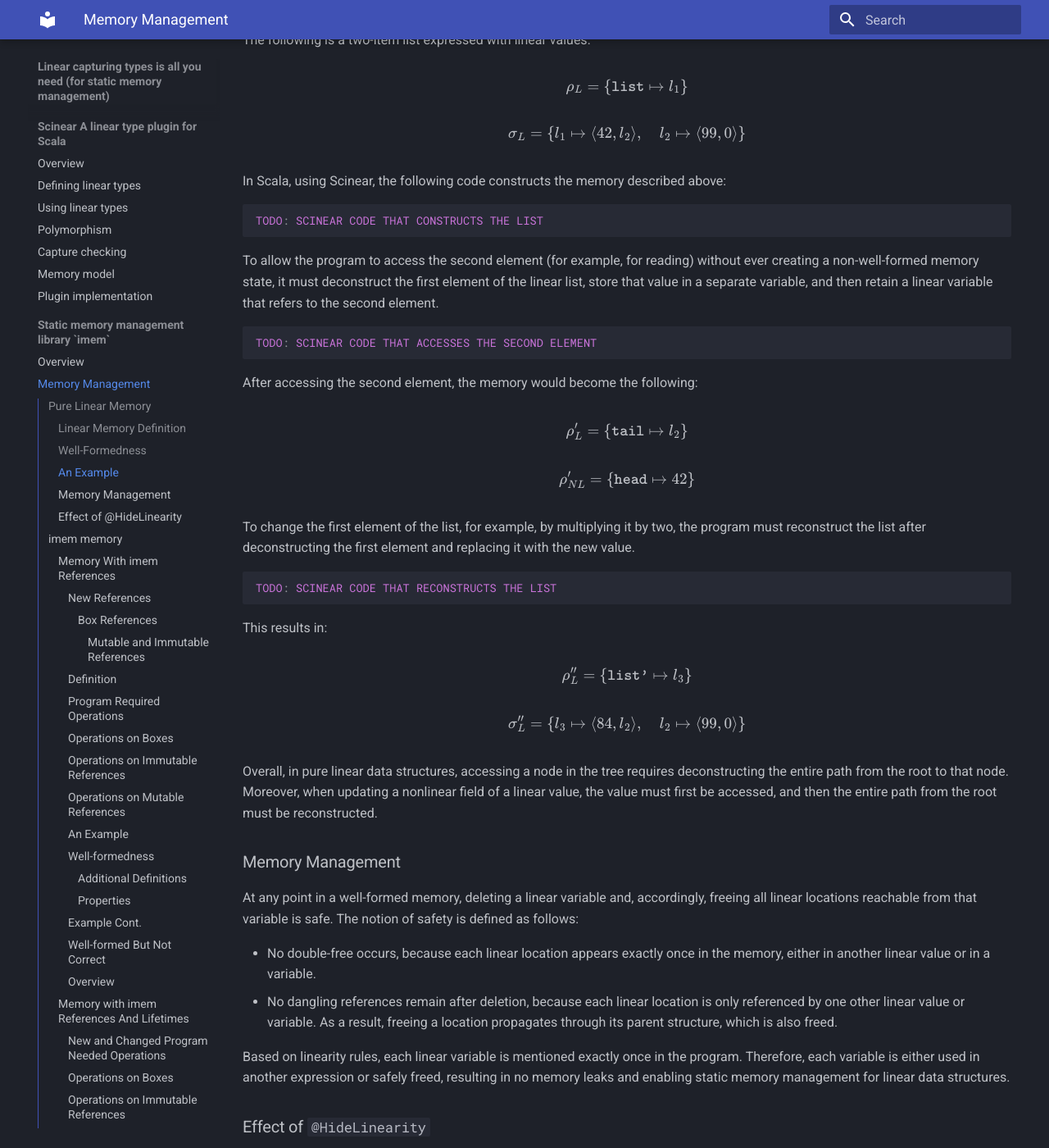
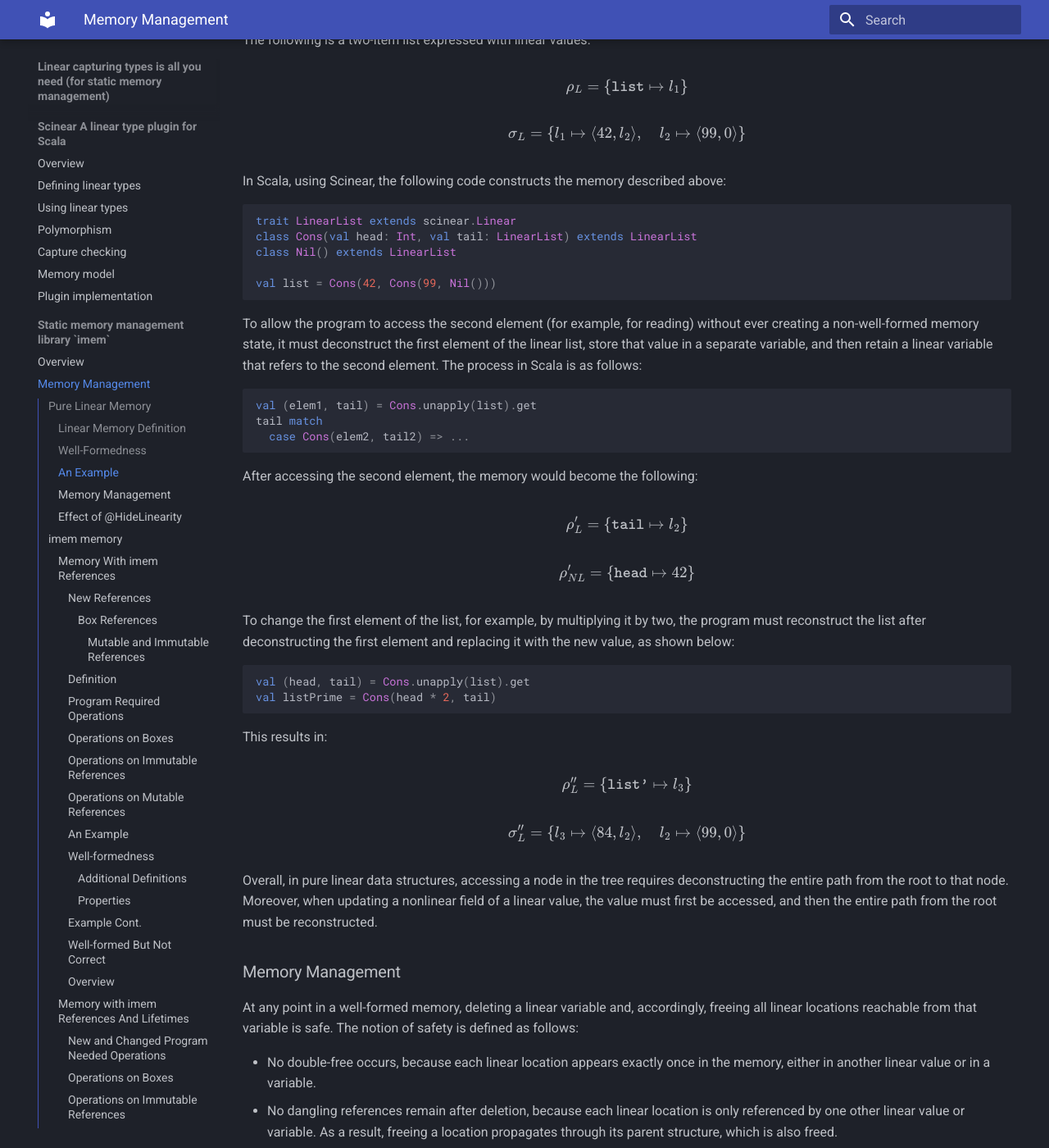
Before and after one commit to amsen20/masters-thesis, an MkDocs documentation site: the page built from docs/imem/memory-management.md, in a window 1280 px wide and 1400 px high, scrolled down 2134 px. Shown: the whole window at 82% size. Built offline with MkDocs 1.6.1 and Material for MkDocs 9.7.7, drawn with Linux system fonts in a browser that asks for light colours; some of the changed text lies outside the part shown.

Commit message:
Add codeblocks for memory management

````diff
--- a/docs/imem/memory-management.md
+++ b/docs/imem/memory-management.md
@@ -103,14 +103,21 @@ $$
 In Scala, using Scinear, the following code constructs the memory described above:
 
 ```Scala
-TODO: SCINEAR CODE THAT CONSTRUCTS THE LIST
+trait LinearList extends scinear.Linear
+class Cons(val head: Int, val tail: LinearList) extends LinearList
+class Nil() extends LinearList
+
+val list = Cons(42, Cons(99, Nil()))
 ```
 
 To allow the program to access the second element (for example, for reading) without ever creating a non-well-formed memory state,
 it must deconstruct the first element of the linear list, store that value in a separate variable, and then retain a linear variable that refers to the second element.
+The process in Scala is as follows:
 
 ```Scala
-TODO: SCINEAR CODE THAT ACCESSES THE SECOND ELEMENT
+val (elem1, tail) = Cons.unapply(list).get
+tail match
+  case Cons(elem2, tail2) => ...
 ```
 
 After accessing the second element, the memory would become the following:
@@ -123,10 +130,11 @@ $$
 \rho'_{NL} = \{ \texttt{head} \mapsto 42 \}
 $$
 
-To change the first element of the list, for example, by multiplying it by two, the program must reconstruct the list after deconstructing the first element and replacing it with the new value.
+To change the first element of the list, for example, by multiplying it by two, the program must reconstruct the list after deconstructing the first element and replacing it with the new value, as shown below:
 
 ```Scala
-TODO: SCINEAR CODE THAT RECONSTRUCTS THE LIST
+val (head, tail) = Cons.unapply(list).get
+val listPrime = Cons(head * 2, tail)
 ```
 
 This results in:
````
Also changed, not shown: other parts of docs/imem/memory-management.md (+4 -1 lines).
